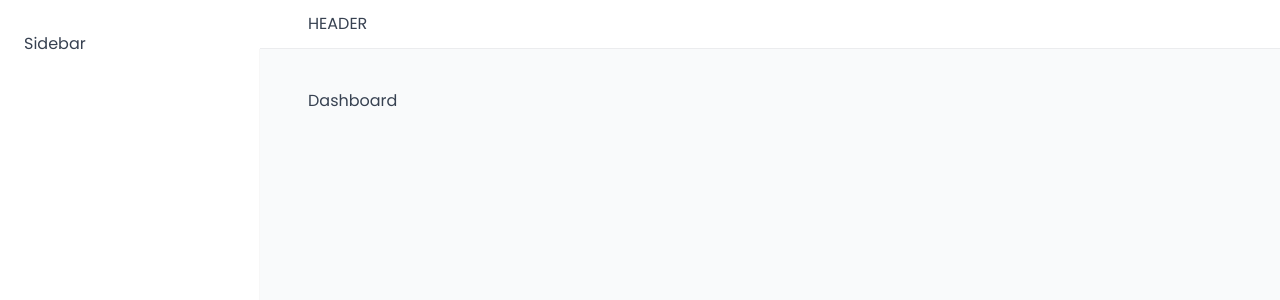
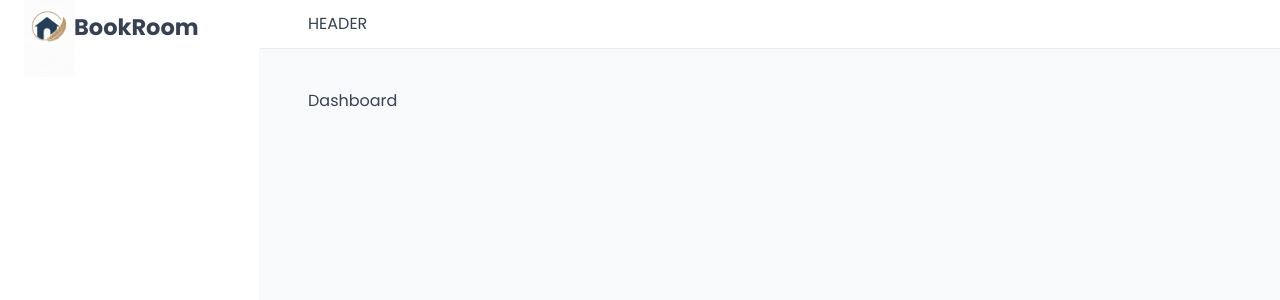
Before and after one commit to Aakash-ojha/BookRoom, a React (Vite) app: page / in a window 1280 px wide. Shown: the top 300 px of the page. Built offline with nearby package versions, Linux system fonts and the light colour scheme; a web font is replaced by a local one.

Commit message:
Add Logo

```diff
--- /dev/null
+++ b/src/ui/Logo.jsx
@@ -0,0 +1,16 @@
+import LogoImg from "../assets/Logo.png";
+
+const Logo = () => {
+  return (
+    <div className="flex items-center  gap-0 relative -top-22 p-0">
+      <img
+        className="bg-black w-20 h-40 object-cover"
+        src={LogoImg}
+        alt="BookRoomLogo"
+      />
+      <h1 className="font-bold text-4xl">BookRoom</h1>
+    </div>
+  );
+};
+
+export default Logo;
--- a/src/ui/Sidebar.jsx
+++ b/src/ui/Sidebar.jsx
@@ -1,5 +1,6 @@
 import React from "react";
 import styled from "styled-components";
+import Logo from "./Logo";
 
 const StyledSidebar = styled.aside`
   background-color: var(--color-grey-0);
@@ -10,7 +11,11 @@ const StyledSidebar = styled.aside`
 `;
 
 const Sidebar = () => {
-  return <StyledSidebar>Sidebar</StyledSidebar>;
+  return (
+    <StyledSidebar>
+      <Logo />
+    </StyledSidebar>
+  );
 };
 
 export default Sidebar;
```
Also changed, not shown: src/assets/Logo.png (added).
